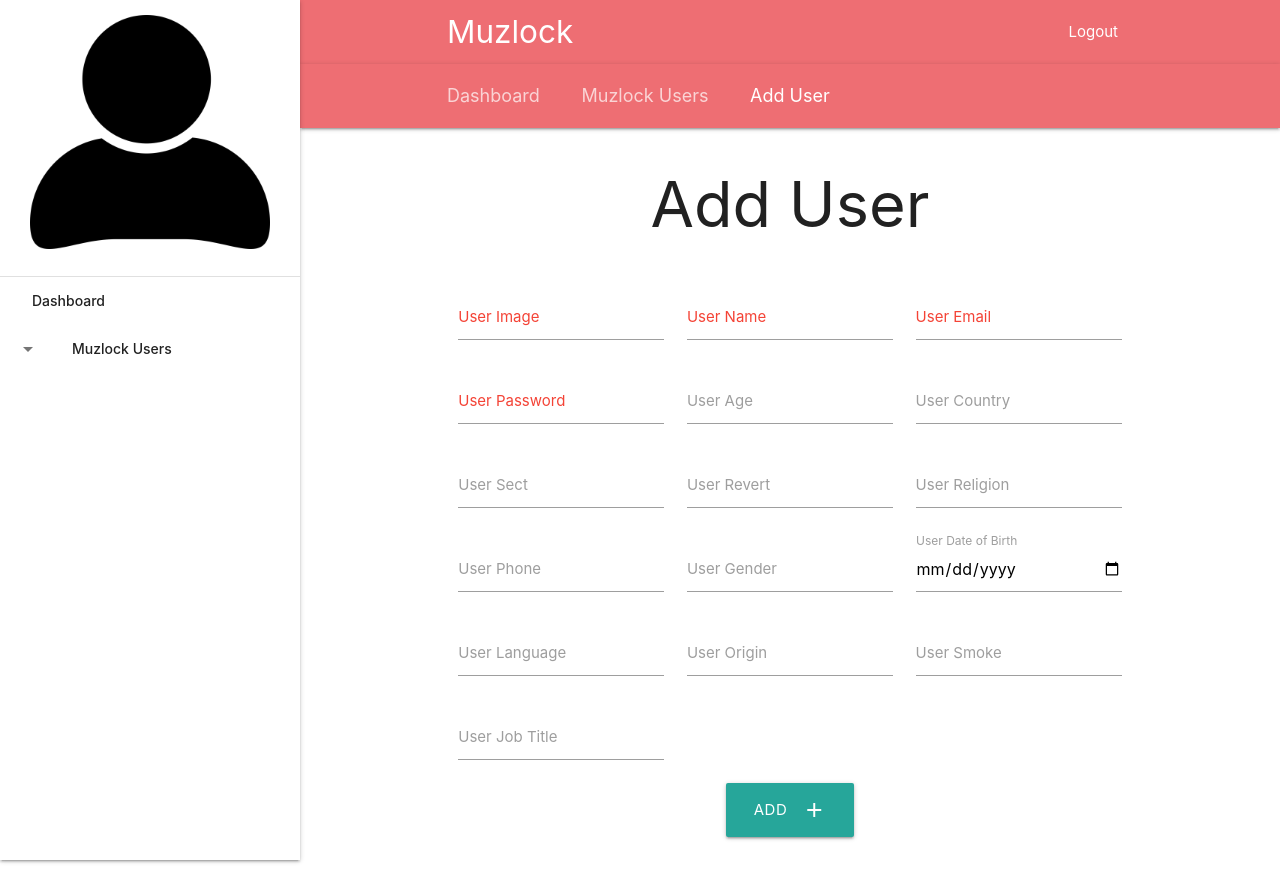
After one commit to Ahmed-Salim/muzlock-admin-demo-v2, a PHP site: page /dashboard/users/add in a window 1280 px wide. The commit adds this page. Run offline with PHP 8.4, Linux system fonts and the light colour scheme; a user stored in the database is signed in.

Commit message:
add user functionality added

```diff
--- a/dashboard/header.php
+++ b/dashboard/header.php
@@ -64,5 +64,17 @@ if (isset($_SESSION['admin_id']) && !empty($_SESSION['admin_id'])) {
             <div class="divider"></div>
         </li>
         <li><a href="<?php echo urlPrefix(); ?>">Dashboard</a></li>
-        <li><a href="<?php echo urlPrefix() . 'users'; ?>">Users</a></li>
+        <li>
+            <ul class="collapsible collapsible-accordion">
+                <li>
+                    <a class="collapsible-header">Muzlock Users<i class="material-icons">arrow_drop_down</i></a>
+                    <div class="collapsible-body">
+                        <ul>
+                            <li><a href="<?php echo urlPrefix() . 'users/add'; ?>">Add User</a></li>
+                            <li><a href="<?php echo urlPrefix() . 'users'; ?>">View All Users</a></li>
+                        </ul>
+                    </div>
+                </li>
+            </ul>
+        </li>
     </ul>
--- a/dashboard/index.php
+++ b/dashboard/index.php
@@ -40,6 +40,7 @@
                         </span>
                     </div>
                     <div class="card-action">
+                        <a href="./users/add">Add User</a>
                         <a href="./users">View All Users</a>
                     </div>
                 </div>
--- a/dashboard/index1.js
+++ b/dashboard/index1.js
@@ -1,4 +1,7 @@
 document.addEventListener('DOMContentLoaded', function () {
     var elems = document.querySelectorAll('.sidenav');
     var instances = M.Sidenav.init(elems);
+
+    var collapsibles = document.querySelectorAll('.collapsible');
+    var collapsibleInstances = M.Collapsible.init(collapsibles);
 });
--- /dev/null
+++ b/dashboard/users/add/index.php
@@ -0,0 +1,98 @@
+<?php include_once '../../header.php'; ?>
+
+<main>
+    <nav>
+        <div class="nav-wrapper">
+            <div class="container">
+                <div class="col s12">
+                    <a href="../../" class="breadcrumb">Dashboard</a>
+                    <a href="../" class="breadcrumb">Muzlock Users</a>
+                    <a href="./" class="breadcrumb">Add User</a>
+                </div>
+            </div>
+        </div>
+    </nav>
+
+    <h1 class="center-align">Add User</h1>
+
+    <section class="section container">
+        <form method="POST" action="../../../php-scripts/add-user.php">
+            <div class="row">
+                <div class="input-field col s12 m6 xl4">
+                    <input id="user_img" name="user_img" type="url" class="validate" required>
+                    <label for="user_img" class="tooltipped red-text" data-position="top" data-tooltip="Required Field">User Image</label>
+                </div>
+                <div class="input-field col s12 m6 xl4">
+                    <input id="user_name" name="user_name" type="text" class="validate" required>
+                    <label for="user_name" class="tooltipped red-text" data-position="top" data-tooltip="Required Field">User Name</label>
+                </div>
+                <div class="input-field col s12 m6 xl4">
+                    <input id="user_email" name="user_email" type="email" class="validate" required>
+                    <label for="user_email" class="tooltipped red-text" data-position="top" data-tooltip="Required Field">User Email</label>
+                </div>
+                <div class="input-field col s12 m6 xl4">
+                    <input id="user_pass" name="user_pass" type="text" class="validate" required>
+                    <label for="user_pass" class="tooltipped red-text" data-position="top" data-tooltip="Required Field">User Password</label>
+                </div>
+                <div class="input-field col s12 m6 xl4">
+                    <input id="user_age" name="user_age" type="number" class="validate">
+                    <label for="user_age">User Age</label>
+                </div>
+                <div class="input-field col s12 m6 xl4">
+                    <input id="user_country" name="user_country" type="text" class="validate">
+                    <label for="user_country">User Country</label>
+                </div>
+                <div class="input-field col s12 m6 xl4">
+                    <input id="user_sect" name="user_sect" type="text" class="validate">
+                    <label for="user_sect">User Sect</label>
+                </div>
+                <div class="input-field col s12 m6 xl4">
+                    <input id="user_revert" name="user_revert" type="text" class="validate">
+                    <label for="user_revert">User Revert</label>
+                </div>
+                <div class="input-field col s12 m6 xl4">
+                    <input id="user_religion" name="user_religion" type="text" class="validate">
+                    <label for="user_religion">User Religion</label>
+                </div>
+                <div class="input-field col s12 m6 xl4">
+                    <input id="user_phone" name="user_phone" type="text" class="validate">
+                    <label for="user_phone">User Phone</label>
+                </div>
+                <div class="input-field col s12 m6 xl4">
+                    <input id="user_gender" name="user_gender" type="text" class="validate">
+                    <label for="user_gender">User Gender</label>
+                </div>
+                <div class="input-field col s12 m6 xl4">
+                    <input id="user_dob" name="user_dob" type="date" class="validate">
+                    <label for="user_dob">User Date of Birth</label>
+                </div>
+                <div class="input-field col s12 m6 xl4">
+                    <input id="user_lang" name="user_lang" type="text" class="validate">
+                    <label for="user_lang">User Language</label>
+                </div>
+                <div class="input-field col s12 m6 xl4">
+                    <input id="user_origin" name="user_origin" type="text" class="validate">
+                    <label for="user_origin">User Origin</label>
+                </div>
+                <div class="input-field col s12 m6 xl4">
+                    <input id="user_smoke" name="user_smoke" type="text" class="validate">
+                    <label for="user_smoke">User Smoke</label>
+                </div>
+                <div class="input-field col s12 m6 xl4">
+                    <input id="user_jobTitle" name="user_jobTitle" type="text" class="validate">
+                    <label for="user_jobTitle">User Job Title</label>
+                </div>
+                <div class="col s12 center-align">
+                    <button class="btn btn-large" type="submit" name="action">
+                        Add
+                        <i class="material-icons right">add</i>
+                    </button>
+                </div>
+            </div>
+        </form>
+    </section>
+</main>
+
+<script src="./index1.js"></script>
+
+<?php include_once '../../footer.php'; ?>
--- /dev/null
+++ b/dashboard/users/add/index1.js
@@ -0,0 +1,4 @@
+document.addEventListener('DOMContentLoaded', function () {
+    var tooltips = document.querySelectorAll('.tooltipped');
+    var tooltipInstances = M.Tooltip.init(tooltips);
+});
```
Also changed, not shown: php-scripts/add-user.php (added, +65 -0 lines).
